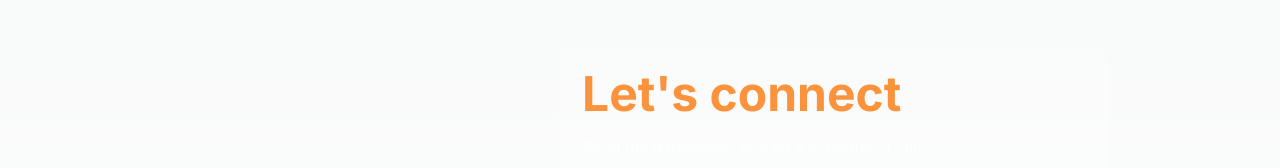
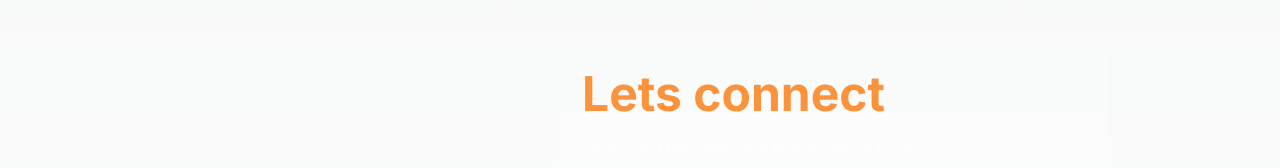
Before and after one commit to vansh-2905/Portfolio, a Next.js app: page / in a window 1280 px wide. Shown: the part 3566-3734 px from the top of the page. Built offline with nearby package versions, Linux system fonts and the light colour scheme.

Commit message:
Update Contact.tsx

```diff
--- a/src/components/Contact.tsx
+++ b/src/components/Contact.tsx
@@ -36,8 +36,8 @@ const Contact = () => {
             </div>
 
             <div className="bg-white/10 p-6 rounded-xl max-w-[550px]">
-                <h2 className="text-5xl font-bold text-orange-400 mb-4">Let's connect</h2>
-                <p className="text-white/70 mb-6">Send me a message and let's schedule a call</p>
+                <h2 className="text-5xl font-bold text-orange-400 mb-4">Lets connect</h2>
+                <p className="text-white/70 mb-6">Send me a message and lets schedule a call</p>
                 <form className="space-y-4" action="https://getform.io/f/brolwjwa" method="POST">
                     <div className="grid md:grid-cols-2 gap-4">
                         <input
```
